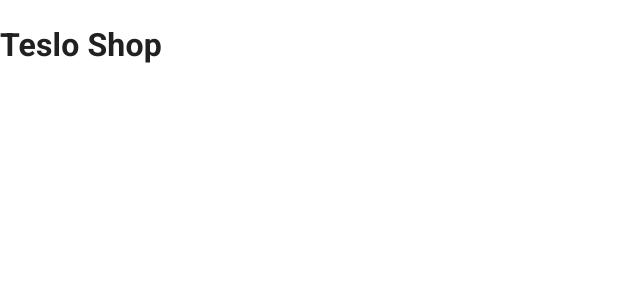
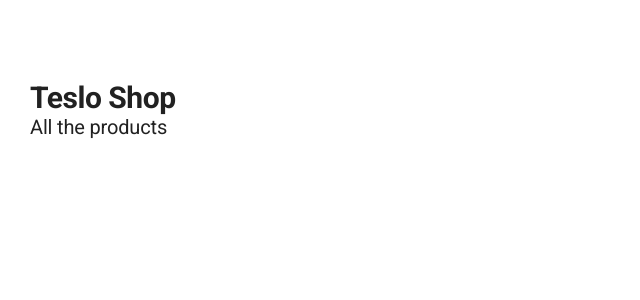
Before and after one commit to eacz/shop-nextjs, a Next.js app: page / in a window 1280 px wide. Shown: the top 300 px of the page, without its empty margins (0-640 px from the left). Built offline with nearby package versions, Linux system fonts and the light colour scheme.

Commit message:
main layout

```diff
--- /dev/null
+++ b/src/components/layouts/ShopLayout.tsx
@@ -0,0 +1,31 @@
+import Head from 'next/head'
+
+interface Props {
+  children: JSX.Element | JSX.Element[]
+  title: string
+  pageDescription: string
+  imageFullUrl?: string
+}
+
+const ShopLayout = ({ title, pageDescription, imageFullUrl, children }: Props) => {
+  return (
+    <>
+      <Head>
+        <title>{title}</title>
+        <meta name='description' content={pageDescription} />
+
+        <meta name='og:title' content={title} />
+        <meta name='og:description' content={pageDescription} />
+        {imageFullUrl && <meta name='og:image' content={imageFullUrl} />}
+      </Head>
+
+      <nav></nav>
+
+      <main className='main'>{children}</main>
+
+      <footer></footer>
+    </>
+  )
+}
+
+export default ShopLayout
--- /dev/null
+++ b/src/components/layouts/index.ts
@@ -0,0 +1 @@
+export { default as ShopLayout } from './ShopLayout'
--- a/src/pages/index.tsx
+++ b/src/pages/index.tsx
@@ -1,7 +1,12 @@
+import { Typography } from '@mui/material'
+import { ShopLayout } from '../components/layouts'
 export default function Home() {
   return (
-    <>
-      <h1>Teslo Shop</h1>
-    </>
+    <ShopLayout title='Teslo-Shop - Home' pageDescription='Find the best Teslo Products'>
+      <Typography variant='h1' component='h1'>
+        Teslo Shop
+      </Typography>
+      <Typography variant='h2' sx={{ mb: 1 }}>All the products</Typography>
+    </ShopLayout>
   )
 }
--- a/src/styles/globals.css
+++ b/src/styles/globals.css
@@ -33,3 +33,9 @@
   border: 1px solid rgba(0, 0, 0, 0.1);
   box-shadow: 0px 5px 5px rgba(0, 0, 0, 0.2);
 }
+
+.main {
+  margin: 80px auto;
+  max-width: 1440px;
+  padding: 0px 30px;
+}
```
